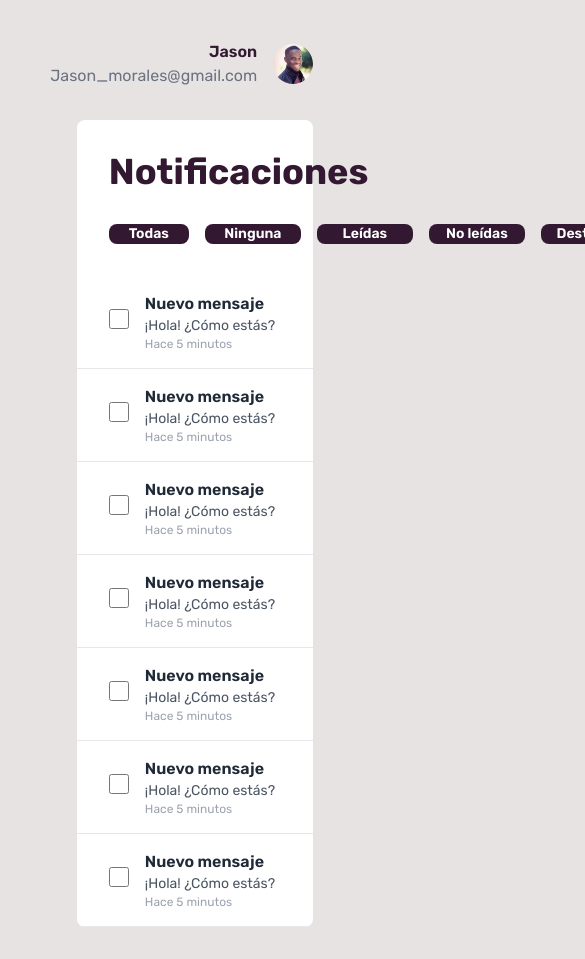
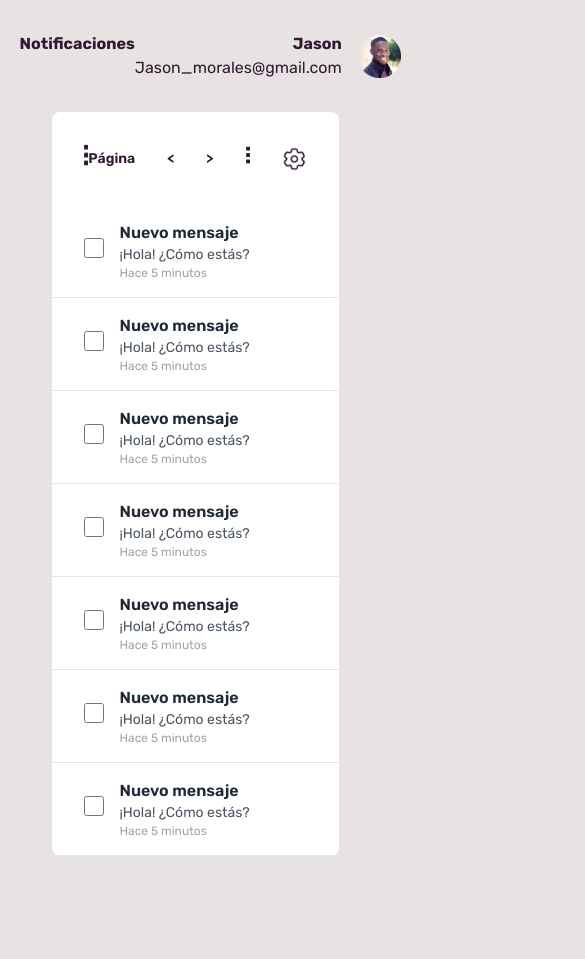
Before and after one commit to Jeranguz/Proyecto_interactivas2, a React (Vite) app in the folder tasKing/: page /PaginaNotificaciones in a window 390 px wide. Shown: the top 959 px of the page, 585 px wide, since content can reach past the window. After the commit the page ends 888 px from the top, so only its background shows below. Built offline with nearby package versions, Linux system fonts and the light colour scheme.

Commit message:
Responsive de notificaciones

```diff
--- a/tasKing/src/components/Notification.jsx
+++ b/tasKing/src/components/Notification.jsx
@@ -1,14 +1,32 @@
 import '../index.css';
-import React, { useState } from 'react';
+import React, { useState, useEffect } from 'react';
+import Settings from '../assets/imgs/settings-svgrepo-com 3.png';
+import Menu from '../assets/imgs/Menu.png';
 
 export function Noti() {
+    const [isOpenLeft, setIsOpenLeft] = useState(false);
+    const [isOpenRight, setIsOpenRight] = useState(false);
+    const [isMobile, setIsMobile] = useState(window.innerWidth < 1050); // Detecta si la pantalla es móvil
+
+    const toggleMenuLeft = () => {
+        setIsOpenLeft(!isOpenLeft);
+    };
+
+    const toggleMenuRight = () => {
+        setIsOpenRight(!isOpenRight);
+    };
+
+    const handleOutsideClick = () => {
+        if (isOpenLeft) {
+            setIsOpenLeft(false);
+        }
+        if (isOpenRight) {
+            setIsOpenRight(false);
+        }
+    };
 
     const selectAll = () => {
         // Implementación de la función Seleccionar todo
-    };
-
-    const selectNull = () => {
-        // Implementación de la función Seleccionar ninguna
     };
 
     const showRead = () => {
@@ -27,29 +45,67 @@ export function Noti() {
         // Implementación de la función Mostrar no destacadas
     };
 
+    // Función para manejar el cambio en el tamaño de la ventana
+    const handleResize = () => {
+        setIsMobile(window.innerWidth < 1050);
+    };
+
+    // Agregar un event listener para detectar cambios en el tamaño de la ventana
+    useEffect(() => {
+        window.addEventListener('resize', handleResize);
+        return () => {
+            window.removeEventListener('resize', handleResize);
+        };
+    }, []);
+
     return(
         <div className="grid">
-            <h1 className="flex text-4xl font-bold text-center mt-8 mx-8">Notificaciones</h1>
             <div className="flex items-center justify-between mx-8 my-8">
                 <div className="flex gap-4 items-center justify-center">
-                    <button className="text-sm w-20 font-semibold rounded-lg bg-primary text-textWhite hover:opacity-50" onClick={selectAll}>Todas</button>
-                    <button className="text-sm w-24 font-semibold rounded-lg bg-primary text-textWhite hover:opacity-50" onClick={selectNull}>Ninguna</button>
-                    <button className="text-sm w-24 font-semibold rounded-lg bg-primary text-textWhite hover:opacity-50" onClick={showRead}>Leídas</button>
-                    <button className="text-sm w-24 font-semibold rounded-lg bg-primary text-textWhite hover:opacity-50" onClick={showUnread}>No leídas</button>
-                    <button className="text-sm w-28 font-semibold rounded-lg bg-primary text-textWhite hover:opacity-50" onClick={highLighted}>Destacadas</button>
-                    <button className="text-sm w-32 font-semibold rounded-lg bg-primary text-textWhite hover:opacity-50" onClick={noHighLighted}>No destacadas</button>
+                    {isMobile ? (
+                        <div className="relative">
+                            <button onClick={toggleMenuLeft} className="relative z-10"><img src={Menu} alt="" /></button>
+                            {isOpenLeft && (
+                                <div className="absolute top-0 left-0 mt-8 w-48 bg-white border border-gray-300 rounded-lg shadow-lg z-20">
+                                    <button className="block w-full py-2 text-left px-4 hover:bg-gray-100" onClick={selectAll}>Todas</button>
+                                    <button className="block w-full py-2 text-left px-4 hover:bg-gray-100" onClick={showRead}>Leídas</button>
+                                    <button className="block w-full py-2 text-left px-4 hover:bg-gray-100" onClick={showUnread}>No leídas</button>
+                                    <button className="block w-full py-2 text-left px-4 hover:bg-gray-100" onClick={highLighted}>Destacadas</button>
+                                    <button className="block w-full py-2 text-left px-4 hover:bg-gray-100" onClick={noHighLighted}>No destacadas</button>
+                                </div>
+                            )}
+                            <div onClick={handleOutsideClick} className={`fixed inset-0 ${isOpenLeft ? 'block' : 'hidden'}`} />
+                        </div>
+                    ) : (
+                        <>
+                            <button className="text-sm w-20 font-semibold rounded-lg bg-primary text-textWhite hover:opacity-50" onClick={selectAll}>Todas</button>
+                            <button className="text-sm w-24 font-semibold rounded-lg bg-primary text-textWhite hover:opacity-50" onClick={showRead}>Leídas</button>
+                            <button className="text-sm w-24 font-semibold rounded-lg bg-primary text-textWhite hover:opacity-50" onClick={showUnread}>No leídas</button>
+                            <button className="text-sm w-28 font-semibold rounded-lg bg-primary text-textWhite hover:opacity-50" onClick={highLighted}>Destacadas</button>
+                            <button className="text-sm w-32 font-semibold rounded-lg bg-primary text-textWhite hover:opacity-50" onClick={noHighLighted}>No destacadas</button>
+                        </>
+                    )}
                 </div>
                 <div className="flex gap-8 items-center justify-center">
                     <span className="text-sm font-semibold text-primary">Página</span>
                     <button className="text-sm font-semibold text-primary">{"<"}</button>
                     <button className="text-sm font-semibold text-primary">{">"}</button>
+                    <div className="relative">
+                        <button onClick={toggleMenuRight} className="relative z-10"><img src={Menu} alt="" /></button>
+                        {isOpenRight && (
+                            <div className="absolute top-0 right-0 mt-8 w-48 bg-white border border-gray-300 rounded-lg shadow-lg z-20">
+                                <button className="block w-full py-2 text-left px-4 hover:bg-gray-100">Leídas Todas</button>
+                                <button className="block w-full py-2 text-left px-4 hover:bg-gray-100">Eliminar Todas</button>
+                                <button className="block w-full py-2 text-left px-4 hover:bg-gray-100">Destacar Todas</button>
+                            </div>
+                        )}
+                        <div onClick={handleOutsideClick} className={`fixed inset-0 ${isOpenRight ? 'block' : 'hidden'}`} />
+                    </div>
+                    <button className="text-sm font-semibold text-primary"><img src={Settings}alt="" /></button>
                 </div>
             </div>
-            <div>
-
-            </div>
         </div>
-    )
+    );
 }
 
 export function Notification({ title, body, time }) {
--- a/tasKing/src/components/PaginaNotificaciones.jsx
+++ b/tasKing/src/components/PaginaNotificaciones.jsx
@@ -3,16 +3,16 @@ import { SideBar } from "./SideBar";
 import Profile from '../assets/imgs/profile.png';
 
 export function PaginaNotificaciones() {
-
     return (
-      <div className="w-[77%] m-auto mt-2">
-        <div className="mt-8">
-          <div className="flex justify-end items-center mr-8 gap-4">
-            <div className="text-end">
-              <h2 className="font-semibold">Jason</h2>
-              <p className="text-gray-500">Jason_morales@gmail.com</p>
+        <div className='w-[90%] laptop:w-[77%]  m-auto mt-2 '>
+            <div className=' flex justify-between  m-auto mt-6' >
+                <h1 className='text-[clamp(1rem,_2.9vw,_3.75rem)] font-bold'>Notificaciones</h1>
+                <div className='flex items-center gap-4'>
+                    <div className='text-end'>
+                        <h2 className="font-bold">Jason</h2>
+                        <p>Jason_morales@gmail.com</p>
                     </div>
-            <img className="w-10 h-10 rounded-full" src={Profile} alt="" />
+                    <img className='w-[2.688rem] h-[2.688rem]' src={Profile} alt="" />
                 </div>
             </div>
             <div className="bg-white rounded-lg mx-8 my-8">
```
Also changed, not shown: tasKing/src/assets/imgs/Menu.png (added), tasKing/src/assets/imgs/settings-svgrepo-com 3.png (added). Lines whose indentation alone changed are shown as unchanged.
